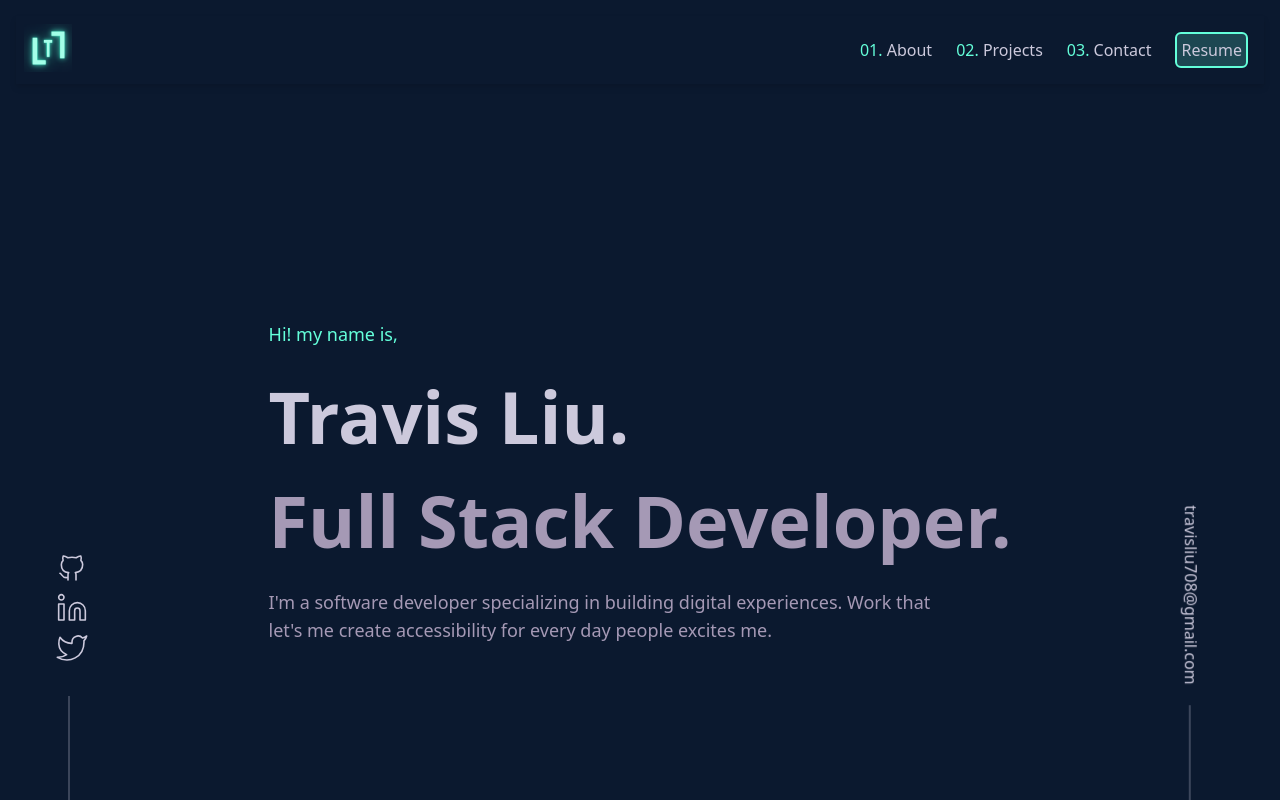
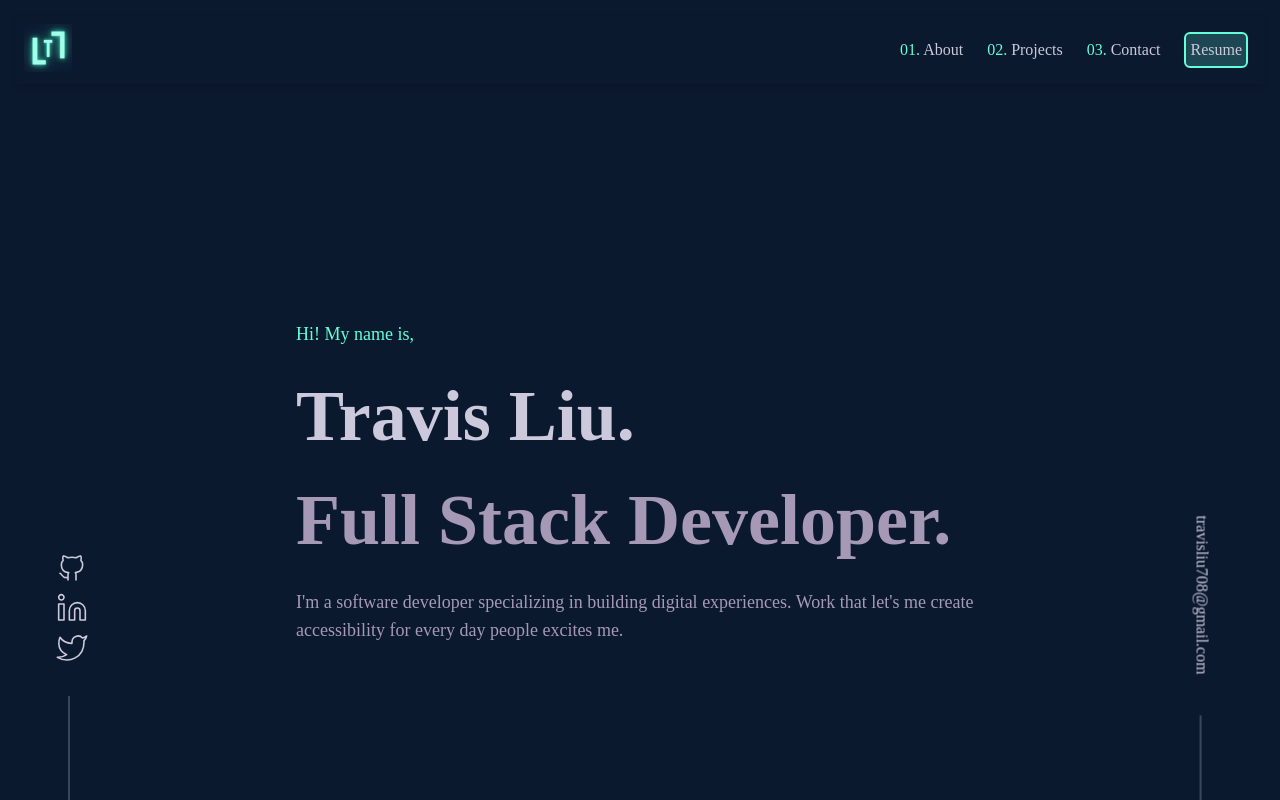
Before and after one commit to liucidity/liucidity-portfolio, a React (Create React App) app: page / in a window 1280 px wide. Shown: the top 800 px of the page. Built offline with nearby package versions, Linux system fonts and the light colour scheme.

Commit message:
update fonts

```diff
--- a/public/index.html
+++ b/public/index.html
@@ -8,6 +8,14 @@
   <meta name="theme-color" content="#000000" />
   <meta name="description" content="Travis Liu Developer Portfolio" />
   <link rel="apple-touch-icon" href="%PUBLIC_URL%/logo192.png" />
+
+  <!-- fonts -->
+
+  <link rel="preconnect" href="https://fonts.googleapis.com">
+  <link rel="preconnect" href="https://fonts.gstatic.com" crossorigin>
+  <!-- <link
+    href="https://fonts.googleapis.com/css2?family=Catamaran&family=Fira+Code&family=M+PLUS+1&family=Montserrat:wght@400;600&family=Nunito&family=Oxygen&family=Titillium+Web&display=swap"
+    rel="stylesheet"> -->
   <!--
       manifest.json provides metadata used when your web app is installed on a
       user's mobile device or desktop. See https://developers.google.com/web/fundamentals/web-app-manifest/
--- a/src/components/About.js
+++ b/src/components/About.js
@@ -24,7 +24,7 @@ const About = () => {
           <span className='text-md md:text-l text-green'> 01.</span>
           <h2 className='text-light-purple font-semibold text-xl md:text-4xl'>
             About Me
-            <span className='h-0.5 w-64 md:w-96 md:h-0.5  bg-light-purple opacity-25 relative block top-[-0.75em] md:top-[-0.5em] left-[5em]'></span>
+            <span className='h-0.5 w-64 md:w-96 md:h-0.5  bg-light-purple opacity-25 relative block top-[-0.75em] md:top-[-0.5em] left-[5.5em]'></span>
 
           </h2>
         </ div>
--- a/src/components/Contact.js
+++ b/src/components/Contact.js
@@ -2,10 +2,10 @@ import React from 'react';
 
 const Contact = () => {
   return (
-    <section className='mt-96 md:mt-0 flex flex-col justify-center items-center h-screen' id='contact'>
+    <section className=' mt-[40em] md:mt-0 flex flex-col justify-center items-center h-screen' id='contact'>
       <span className='text-green text-l'> 03. Contact</span>
       <div>
-        <h2 className='text-light-purple text-6xl relative pt-4'>
+        <h2 className='text-center text-light-purple text-5xl relative pt-4'>
           Get In Touch
           {/* <span className='h-0.5 w-72 bg-light-purple opacity-25 relative block top-[-0.5em] left-[4em]'></span> */}
         </h2>
--- a/src/components/Hero.js
+++ b/src/components/Hero.js
@@ -41,7 +41,7 @@ const Hero = ({ scrollDirection }) => {
 
         <motion.h1
           variants={item}
-          className='text-green p-2 font-normal md:text-lg md:p-4'>Hi! my name is,</motion.h1>
+          className='heading text-green p-2 font-normal md:text-lg md:p-4 '>Hi! My name is,</motion.h1>
         <motion.h2
           variants={item}
           className='text-light-purple p-2 text-2xl font-semibold md:text-7xl md:p-4'>Travis Liu.</motion.h2>
--- a/src/components/Nav.js
+++ b/src/components/Nav.js
@@ -113,19 +113,19 @@ const Nav = ({ scrollDirection }) => {
             variants={item}
             className='hidden md:block'
           >
-            <a href="/#about" className='before:content-["01."] before:text-green text-light-purple' onClick={(e) => smoothScrollTo(e, 'about')}> About</a>
+            <a href="/#about" className='heading before:content-["01."] before:text-green text-light-purple' onClick={(e) => smoothScrollTo(e, 'about')}> About</a>
           </motion.li>
           <motion.li
             variants={item}
             className='hidden md:block'
           >
-            <a href="/#projects" className='before:content-["02."] before:text-green text-light-purple' onClick={(e) => smoothScrollTo(e, 'projects')}> Projects</a>
+            <a href="/#projects" className='heading before:content-["02."] before:text-green text-light-purple' onClick={(e) => smoothScrollTo(e, 'projects')}> Projects</a>
           </motion.li>
           <motion.li
             variants={item}
             className='hidden md:block'
           >
-            <a href="/#contact" className='before:content-["03."] before:text-green text-light-purple' onClick={(e) => smoothScrollTo(e, 'contact')}> Contact</a>
+            <a href="/#contact" className='heading before:content-["03."] before:text-green text-light-purple' onClick={(e) => smoothScrollTo(e, 'contact')}> Contact</a>
           </motion.li>
           <motion.li
             variants={item}
--- a/src/components/Projects.js
+++ b/src/components/Projects.js
@@ -5,8 +5,8 @@ import SlideUpComponent from './SlideUpComponent';
 
 const projectInfo = {
   BusRiders: { description: "Jack-box-inspired drinking game, where users guess the outcome of the next card to score points. Playable as solo or in multiplayer, with a separate controller client, that can be accessed through any web device.", src: "busriders.png", video: "busriders.mp4", technologies: ['React', 'TypeScript', 'Express', 'NodeJS', 'SocketIO', 'TailwindCSS'], github: "https://github.com/liucidity/ride-the-bus", demo: "https://ride-the-bus.onrender.com/" },
-  SQLBase: { description: "SQL platform that aids in complete database creation. Allows users to generate ERD's and Queries on their database. Allows users to Seed data and visualize charts on their data. Intended for educational use or additional guide to manipulating databases.", src: "sql.png", video: "sql.mp4", technologies: ['React', 'Express', 'NodeJS', 'PostgreSQL', 'MaterialUI', 'MermaidJS'], github: "https://github.com/rstock-co/SQLBase", demo: "" },
-  "Angry Vegan Orders": { description: "Food ordering app for an existing restaurant. Modeling after popular food order apps, allows users to add food items to their cart, adjust the quantity, and receive text updates on orders. A dashboard allows the restaurant to confirm orders and provide estimated pickup times.", src: "sql.png", video: "sql.mp4", technologies: ['JQuery', 'Express', 'NodeJS', 'PostgreSQL', 'SASS', 'Twilio'], github: "https://github.com/liucidity/AngryVeganOrders", demo: "" },
+  SQLBase: { description: "SQL platform that aids in complete database creation. Allows users to generate ERD's and Queries on their database. Allows users to seed data and visualize charts on their data.", src: "sql.png", video: "sql.mp4", technologies: ['React', 'Express', 'NodeJS', 'PostgreSQL', 'MaterialUI', 'MermaidJS'], github: "https://github.com/rstock-co/SQLBase", demo: "" },
+  "Angry Vegan Orders": { description: "Food ordering app for an existing restaurant. Modeling after popular food order apps, allows users to add food items to their cart, adjust the quantity, and receive text updates on orders.", src: "sql.png", video: "sql.mp4", technologies: ['JQuery', 'Express', 'NodeJS', 'PostgreSQL', 'SASS', 'Twilio'], github: "https://github.com/liucidity/AngryVeganOrders", demo: "" },
 
 }
 
@@ -21,7 +21,7 @@ const Projects = () => {
           <span className='text-green text-l'> 02.</span>
           <h2 className='text-light-purple text-4xl relative'>
             Some Things I've Built
-            <span className='h-0.5 w-full md:w-72 bg-light-purple opacity-25 relative block md: md:top-[-0.5em] md:left-[10em]'></span>
+            <span className='h-0.5 w-full md:w-72 bg-light-purple opacity-25 relative block md: md:top-[-0.5em] md:left-[14em]'></span>
           </h2>
         </div>
       </div>
--- a/src/components/SmallProject.js
+++ b/src/components/SmallProject.js
@@ -3,7 +3,7 @@ import { motion } from 'framer-motion';
 
 const SmallProject = ({ project, description, technologies, github, demo }) => {
   return (
-    <div className='group bg-ming m-auto md:m-2 mt-2 mb-2 p-4 h-[20em] w-[21em] md:w-[22em] relative transition ease-in-out delay-150 md:hover:-translate-y-1 md:hover:scale-110 duration-300 hover:text-green rounded-lg'>
+    <div className='group bg-ming m-auto md:m-2 mt-2 mb-2 p-4 h-[22em] md:w-[24em] md:w-[22em] relative transition ease-in-out delay-150 md:hover:-translate-y-1 md:hover:scale-110 duration-300 hover:text-green rounded-lg'>
       <div className='flex flex-row justify-between'>
         <svg class="h-8 w-8 text-light-purple group-hover:text-green delay-150 duration-300" viewBox="0 0 24 24" fill="none" stroke="currentColor" stroke-width="1.2" stroke-linecap="round" stroke-linejoin="round">  <path d="M22 19a2 2 0 0 1-2 2H4a2 2 0 0 1-2-2V5a2 2 0 0 1 2-2h5l2 3h9a2 2 0 0 1 2 2z" /></svg>
 
--- a/src/index.css
+++ b/src/index.css
@@ -1,6 +1,21 @@
 @tailwind base;
 @tailwind components;
 @tailwind utilities;
+
+@import url('https://fonts.googleapis.com/css2?family=Catamaran&family=Fira+Code&family=M+PLUS+1&family=Montserrat:wght@400;600&family=Nunito&family=Oxygen&family=Titillium+Web&display=swap');
+
+@layer base {
+  html {
+    font-family: fira code
+  }
+
+  .heading {
+    font-family: fira code
+  }
+
+
+
+}
 
 .about-list-item {
   @apply text-light-purple w-2/3 flex flex-row gap-2 hover:text-green
--- a/tailwind.config.js
+++ b/tailwind.config.js
@@ -2,7 +2,21 @@
 module.exports = {
   content: ["./src/**/*.{js,jsx,ts,tsx}"],
   theme: {
+
+
+    // fontFamily: {
+    //   "nunito": ['nunito', 'sans-serif'],
+    //   "fira code": ['fira code', 'serif']
+    // },
     extend: {
+      fontFamily: {
+        'nunito': ['nunito', 'sans-serif'],
+        'oxygen': ['oxygen'],
+        'montserrat': ['montserrat'],
+        'M Plus 1': ['M Plus 1'],
+        'Catamaran': ['Catamaran'],
+        'firaCode': ['fira Code', 'serif'],
+      },
       colors: {
         'ming': '#102444',
         'oxford-blue': '#0b192f',
```
